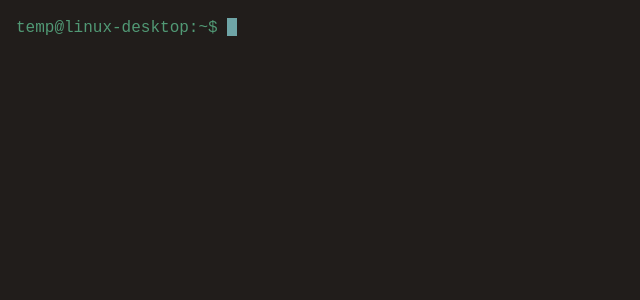
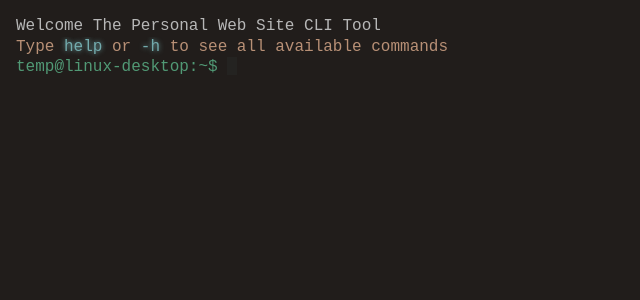
Before and after one commit to salihkesepara/salihkeseparacom, a React (Create React App) app: page / in a window 1280 px wide. Shown: the top 300 px of the page, without its empty margins (0-640 px from the left). Built offline with nearby package versions, Linux system fonts and the light colour scheme.

Commit message:
new templates are added

```diff
--- a/src/assets/styles/App.scss
+++ b/src/assets/styles/App.scss
@@ -30,7 +30,7 @@ body {
   min-width: 877px;
 }
 
-.container {
+.row {
   display: flex;
   flex-direction: row;
   justify-content: flex-start;
--- a/src/components/Terminal/Command.tsx
+++ b/src/components/Terminal/Command.tsx
@@ -25,22 +25,6 @@ const Command = (props: CommandProps) => {
     }
   }
 
-  const addCommandToBoard = (inputCommand: string) => {
-    const command = (key: string) => {
-      return (
-        <div key={key}>
-          <span className="code-color">
-            {prefix}
-          </span>
-          <span className="typer">
-            {inputCommand}
-          </span>
-        </div>
-      )
-    }
-    addLine(command)
-  }
-
   const handleCommandUndefined = (command: string) => {
     const commandNotFound = (key: string) => {
       return (
@@ -61,8 +45,20 @@ const Command = (props: CommandProps) => {
     } else if (selectedCommand.name === 'clear') {
       setLineList([])
     } else {
-      addCommandToBoard(inputCommand)
-      setLineList([...lineList, selectedCommand.value])
+      const styledInputCommand = (key: string) => {
+        return (
+          <div key={key}>
+            <span className="code-color">
+              {prefix}
+            </span>
+            <span className="typer">
+              {inputCommand}
+            </span>
+          </div>
+        )
+      }
+
+      setLineList([...lineList, styledInputCommand, selectedCommand.value])
     }
   }
 
--- a/src/components/Terminal/dts/index.d.ts
+++ b/src/components/Terminal/dts/index.d.ts
@@ -1,10 +1,10 @@
 import { CommandProps } from 'src/components/Terminal/dts/command'
 
 interface TerminalProps {
-  commands?: Array<{ name: string, value?: Function[], run?: Function }>
+  commands?: Array<{ name: string, value?: Function[] }>
   onDidMount?: Function
   onEnter?: Function
-  initialData?: string[]
+  initialData: any
 }
 
 export {
--- a/src/components/Terminal/index.tsx
+++ b/src/components/Terminal/index.tsx
@@ -5,17 +5,17 @@ import { TerminalProps } from 'src/components/Terminal/dts'
 import Board from 'src/components/Terminal/Board'
 
 const Terminal = (props: TerminalProps) => {
-  const [lineList, setLineList] = useState([])
+  const [lineList, setLineList] = useState([() => {}])
   const {
     onDidMount = () => {},
     onEnter = () => {},
-    // initialData = [],
+    initialData = () => {},
     commands = []
   } = props
 
   useEffect(() => {
     onDidMount()
-    // addLines({ data: initialData, time: 100 })
+    setLineList([initialData])
   }, [])
 
   return (
--- a/src/components/Terminal/style.scss
+++ b/src/components/Terminal/style.scss
@@ -83,10 +83,7 @@
     }
 
     #liner {
-      margin-top: -2px;
-      // animation: typing .5s ease forwards;
-      // animation-delay: 1.2s;
-      // opacity: 0;
+      margin-top: -5px;
 
       #typer {
         color: #73abad;
--- /dev/null
+++ b/src/template/banner.tsx
@@ -0,0 +1,20 @@
+const banner = (key: string) => {
+  return (
+    <div key={key}>
+      <p className="index">Welcome The Personal Web Site CLI Tool</p>
+      <p className="text-color">
+        Type
+        <span className="command">
+          {' help '}
+        </span>
+        or
+        <span className="command">
+          {' -h '}
+        </span>
+        to see all available commands
+      </p>
+    </div>
+  )
+}
+
+export default banner
--- /dev/null
+++ b/src/template/experiance.tsx
@@ -0,0 +1,52 @@
+const experiance = (key: string) => {
+  return (
+    <div key={key}>
+      <div className="row">
+        <div className="column-200">Huawei</div>
+        <div className="column-300">Team Lead</div>
+        <div className="column-400">Jun 2021 - Present  (1 year 6 months +)</div>
+      </div>
+      <div className="row">
+        <div className="column-200">BilgeAdam</div>
+        <div className="column-300">Front-end Developer</div>
+        <div className="column-400">Jun 2020 - Jun 2021 (1 year 1 month)</div>
+      </div>
+      <div className="row">
+        <div className="column-200">Ziraat Technology</div>
+        <div className="column-300">Front-end Developer</div>
+        <div className="column-400">Jul 2016 - Sep 2019 (3 years 3 months)</div>
+      </div>
+      <div className="row">
+        <div className="column-200">Ciceksepeti.com</div>
+        <div className="column-300">Front-end Developer</div>
+        <div className="column-400">Nov 2015 - May 2016 (7 months)</div>
+      </div>
+      <div className="row">
+        <div className="column-200">Etiya</div>
+        <div className="column-300">Front-end Developer</div>
+        <div className="column-400">Feb 2014 - Oct 2015 (1 year 9 months)</div>
+      </div>
+      <div className="row">
+        <div className="column-200">Garanti BBVA</div>
+        <div className="column-300">Front-end Developer</div>
+        <div className="column-400">Dec 2011 - Jan 2014 (2 years 2 months)</div>
+      </div>
+      <div className="row">
+        <div className="column-200"></div>
+        <div className="column-300"></div>
+        <div className="column-400">Total: More then 10 years</div>
+      </div>
+      <div className="row">
+        <div className="column-200">
+          <a href="https://www.linkedin.com/in/salihkesepara/details/experience/"
+            target="_blank">See all...
+          </a>
+        </div>
+        <div className="column-300"></div>
+        <div className="column-400"></div>
+      </div>
+    </div>
+  )
+}
+
+export default experiance
--- /dev/null
+++ b/src/template/index.ts
@@ -0,0 +1,11 @@
+import banner from 'src/template/banner'
+import skill from 'src/template/skill'
+import summary from 'src/template/summary'
+import experiance from 'src/template/experiance'
+
+export default {
+  banner,
+  skill,
+  summary,
+  experiance
+}
--- /dev/null
+++ b/src/template/skill.tsx
@@ -0,0 +1,11 @@
+const skill = (key: string) => {
+  return (
+    <div key={key}>
+      <p>- Professional Skills: React Library, Redux Library, HTML5, CSS3, Sass, Babel, Webpack, Eslint, Git, Material UI, Javascript, TypeScript, Vue Framework, Vuex, npm, Agile methodologies, Jira, Scram master.</p>
+      <br />
+      <p>- Unprofessional Skills: Amazon Web Services (AWS), DevOps, Pipelines, MongoDB, Node.js, AngularJS Framework, Ionic Framework, Cordova / Phonegap, jQuery, JAVA, Android Studio.</p>
+    </div>
+  )
+}
+
+export default skill
--- /dev/null
+++ b/src/template/summary.tsx
@@ -0,0 +1,11 @@
+const skill = (key: string) => {
+  return (
+    <div key={key}>
+      <p>- Team Lead / Senior Front-end Developer</p><br />
+      <p>- I have worked at Huawei Turkey R&D Center, Arcelik, Ziraat Bank Technology, Ciceksepeti, Etiya and Garanti Bank Turkey for more than 10 years.</p><br />
+      <p>- During this time, I took part in the development of web and mobile project.</p><br />
+    </div>
+  )
+}
+
+export default skill
--- a/src/views/Home.tsx
+++ b/src/views/Home.tsx
@@ -1,10 +1,24 @@
 import Terminal from 'src/components/Terminal'
-import { commands, banner } from 'src/utils/constants'
+import template from 'src/template'
 
 const Home = () => {
+  const commands: Array<{ name: string, value?: any }> = [
+    { name: 'skill', value: template.skill },
+    { name: 'summary', value: template.summary },
+    { name: 'experiance', value: template.experiance },
+    { name: 'education', value: '' },
+    { name: 'project', value: '' },
+    { name: 'language', value: '' },
+    { name: 'social', value: '' },
+    { name: 'help', value: '' },
+    { name: '-h', value: '' },
+    { name: 'contact', value: '' },
+    { name: 'clear' }
+  ]
+
   return (
     <Terminal
-      initialData={banner}
+      initialData={template.banner}
       commands={commands}
     />
   )
```
